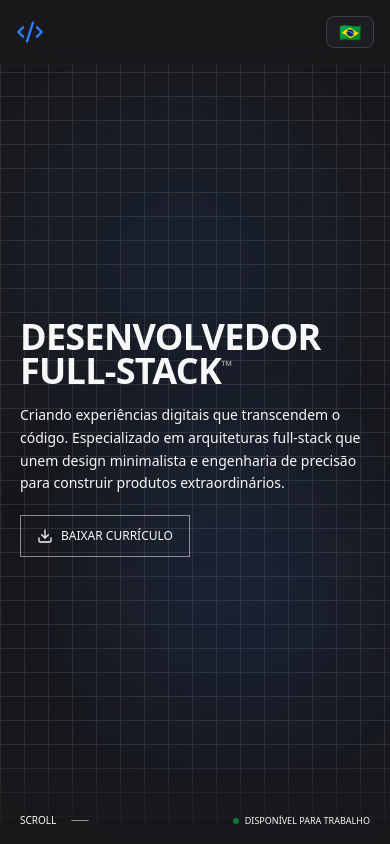
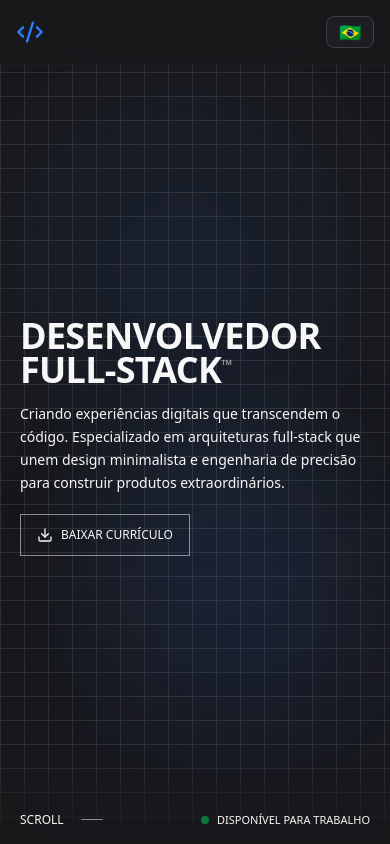
Before and after one commit to 21lucasbarros/portfolio, a React (Vite) app: page / in a window 390 px wide. Shown: the top 844 px of the page. Built offline with nearby package versions, Linux system fonts and the light colour scheme.

Commit message:
feat: ajustei estilos no componente Hero para melhorar a apresentacao e responsividade dos elementos.

```diff
--- a/src/components/hero.tsx
+++ b/src/components/hero.tsx
@@ -110,11 +110,9 @@ export function Hero() {
             className="flex flex-row justify-between items-center py-4 md:py-6"
           >
             <div className="flex items-center gap-2 sm:gap-3 md:gap-4">
-              <span className="text-[10px] sm:text-xs md:text-sm">
-                {t.hero.scroll}
-              </span>
+              <span className="text-xs sm:text-sm">{t.hero.scroll}</span>
               <motion.div
-                className="w-8 sm:w-10 md:w-[60px] h-[1px] bg-current"
+                className="w-10 sm:w-12 md:w-[60px] h-[1px] bg-current"
                 animate={{
                   scaleX: [1, 0.5, 1],
                   opacity: [1, 0.5, 1],
@@ -126,9 +124,9 @@ export function Hero() {
                 }}
               />
             </div>
-            <div className="flex items-center gap-1.5 sm:gap-2">
-              <span className="w-1.5 h-1.5 sm:w-2 sm:h-2 bg-green-500 rounded-full animate-[pulse_2s_ease-in-out_infinite]" />
-              <span className="text-[9px] sm:text-[10px] md:text-xs">
+            <div className="flex items-center gap-2">
+              <span className="w-2 h-2 bg-green-500 rounded-full animate-[pulse_2s_ease-in-out_infinite]" />
+              <span className="text-[11px] sm:text-xs md:text-sm">
                 {t.hero.available}
               </span>
             </div>
```
